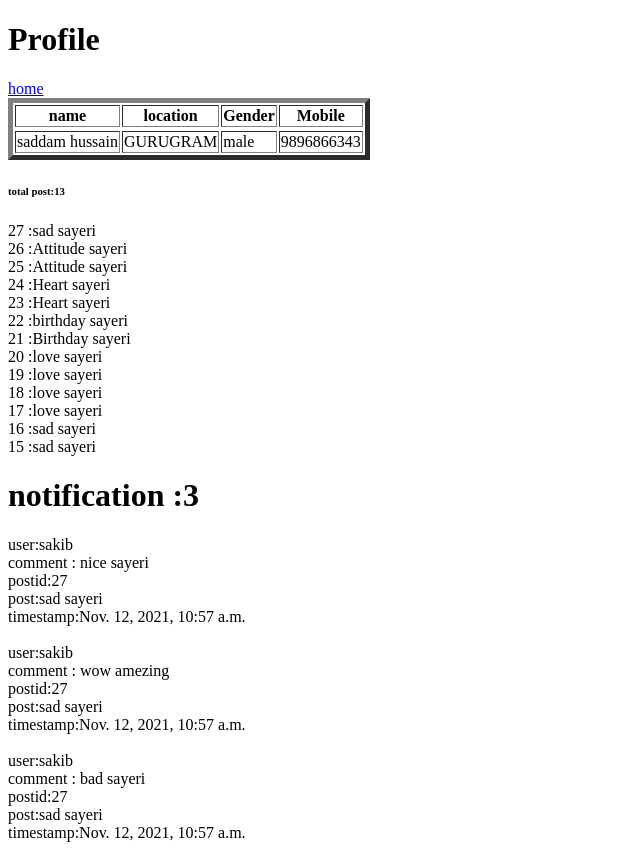
After one commit to saddamtayyub/blog_app, a Django app: page /profile in a window 1280 px wide. The commit adds this page. Shown: the whole page, without its empty margins (0-640 px from the left). Run offline with Django 3.2, Linux system fonts and the light colour scheme; a user stored in the database is signed in; data comes from the database, SQL or seed files in the repository; both versions use the stored data as it was after the commit.

Commit message:
blog_app

```diff
--- a/blog_app/admin.py
+++ b/blog_app/admin.py
@@ -1,9 +1,12 @@
 from django.contrib import admin
 
 # Register your models here.
-from .models import Post ,blogcomment,bloglike,likeoncomment
+from .models import Post ,blogcomment,bloglike,likeoncomment,UserProfile,notification
 
+
+admin.site.register(UserProfile)
 admin.site.register(Post)
 admin.site.register(blogcomment)
 admin.site.register(bloglike)
 admin.site.register(likeoncomment)
+admin.site.register(notification)
--- a/blog_app/models.py
+++ b/blog_app/models.py
@@ -1,8 +1,30 @@
 
 from django.db import models
 from django.contrib.auth.models import User
+from django.db.models.deletion import CASCADE
 from django.utils.timezone import now
+
+
 # Create your models here.
+
+class UserProfile(models.Model):
+    user = models.OneToOneField(User, related_name='profile',on_delete=CASCADE)
+    full_name=models.CharField(max_length=50)
+    location = models.CharField(max_length=140)
+    gender = models.CharField(max_length=140)
+    mobile=models.CharField(max_length=50)
+
+
+    def __str__(self):
+        return self.full_name
+
+
+
+
+
+
+
+
 
 cotegory=[('sad_sayeri','sad_sayeri'),
 ('love_sayeri','love_sayeri'),
@@ -70,3 +92,13 @@ class likeoncomment(models.Model):
     comenttid=models.IntegerField(null=True)
     parent=models.ForeignKey('self', on_delete=models.CASCADE, null=True)
     timestamp=models.DateTimeField(default=now)
+
+
+
+class notification(models.Model):
+    userc=models.ForeignKey(User, on_delete=models.CASCADE)
+    post=models.ForeignKey(Post, on_delete=models.CASCADE)
+    postid=models.IntegerField(null=True)
+    postauthor=models.CharField(max_length=50)
+    comment=models.TextField()
+    timestamp=models.DateTimeField(default=now)
--- a/blog_app/templates/postbyid.html
+++ b/blog_app/templates/postbyid.html
@@ -70,7 +70,7 @@
 
                 <form method="POST" action="/like">
                     {% csrf_token%}
-
+                    <input type="hidden" name="postauthor" value="{{post.author}}">
                      <input type="hidden" name="postid" value="{{post.id}}">
                     <input type="submit" value="like">
                 </form>
@@ -79,6 +79,7 @@
                 <form method="POST" action="/comment">
                     {% csrf_token%}
                     <input type="textarea" name="comment">
+                    <input type="hidden" name="postauthor" value="{{post.author}}">
                      <input type="hidden" name="postid" value="{{post.id}}">
                     <input type="submit" value="comment">
                 </form>  {%else%}
--- /dev/null
+++ b/blog_app/templates/profile.html
@@ -0,0 +1,47 @@
+<!DOCTYPE html>
+<html lang="en">
+<head>
+    <meta charset="UTF-8">
+    <meta http-equiv="X-UA-Compatible" content="IE=edge">
+    <meta name="viewport" content="width=device-width, initial-scale=1.0">
+    <title>user Profile</title>
+</head>
+<body>
+
+    <table border="5">
+        <h1>Profile</h1> <a href="/" >home</a>
+        <tr>
+            <thead>
+                <th>name</th>
+                <th>location</th>
+                <th>Gender</th>
+                <th>Mobile</th>
+            </thead>
+        </tr>
+        <tr>
+            <td>{{data.full_name}}</td>
+            <td>{{data.location}}</td>
+            <td>{{data.gender}}</td>
+            <td>{{data.mobile}}</td>
+        </tr>
+
+    </table>
+</body>
+
+<h6>total post:{{post.count}}</h6>
+<h1></h1>
+{% for post in post%}
+
+{{post.id}} :{{post.title}}  <br>
+{%endfor%}
+
+<h1>notification :{{noti.count}}</h1>
+
+{% for noti in noti%}
+user:{{noti.userc}} <br>
+comment : {{noti.comment}} <br>
+postid:{{noti.postid}} <br>
+post:{{noti.post}} <br>
+timestamp:{{noti.timestamp}}<br>
+<br>    {%endfor%}
+</html>
--- a/blog_app/templates/userdashboard.html
+++ b/blog_app/templates/userdashboard.html
@@ -34,6 +34,7 @@
             <div class=" col-md-8 col-md-10 mx-auto">
                 <div class="site-heading">
                     <h1 class=" site-heading my-4 mt-3 text-white"> Welcome {{user}}</h1>
+                    {% if request.user.is_superuser%}
                     <h1><p><a href="/post">create post</a></p> </h1>
                     <h6> <a href="/changepassword" >change password</a> </h6>
                     <h6> <a href="/logout" >log out</a> </h6>
@@ -64,7 +65,8 @@
             </div>
 
         </div>
-        {% endfor %}
+
+        {% endfor %}    {%endif%}
     </div>
 </div>
 </body>
--- a/blog_app/views.py
+++ b/blog_app/views.py
@@ -7,7 +7,7 @@ from django.shortcuts import render, redirect
 from django.http import request
 # decorator login
 from django.contrib.auth.decorators import login_required
-from .models import Post , blogcomment , bloglike,likeoncomment
+from .models import Post , blogcomment , bloglike,likeoncomment,UserProfile,notification
 from .forms import postform
 
 
@@ -15,6 +15,10 @@ from .forms import postform
 # user login logout
 from django.contrib.auth.forms import UserCreationForm
 from django.contrib.auth import authenticate, logout,login,update_session_auth_hash
+
+
+
+            #today task create user profile and send notification
 
 
 
@@ -46,6 +50,17 @@ def indexpage(request):
        return render(request,'index.html',{'data':data})
 
 
+
+
+# profile
+@login_required
+def profile(request):
+    user=request.user
+    data=UserProfile.objects.get(user=user)
+    post=Post.objects.filter(author=user)
+    noti=notification.objects.filter(postauthor=user).order_by('-id')[:10]
+    return render(request,'profile.html',{'data':data,'post':post,'noti':noti})
+    #return render(request,'profile.html',{'data':data,'post':post})
 
 
 
@@ -166,19 +181,26 @@ def update(request,id):
 
 
 def comment(request):
+    postauthor=request.POST['postauthor']
     comment=request.POST['comment']
     userc=request.user
     postid=request.POST['postid']
     d=postid
     post=Post.objects.get(id=postid)
-    print("==",comment,"gggg",userc,postid,post)
+    print(postauthor,"==",comment,"gggg",userc,postid,post)
+          # comment notication
+    # n=notification(userc=userc,post=post,postid=postid,
+    # postauthor=postauthor,comment=comment)
     d=blogcomment(comment=comment,userc=userc,post=post,postid=d)
     if comment=="":
         return redirect(f'/postbyid{post.id}')
     d.save()
-
+    n=notification(userc=userc,post=post,postid=postid,
+    postauthor=postauthor,comment=comment)
+    n.save()
     return redirect(f'/postbyid{post.id}')
     #return HttpResponse('comment successfully')
+
 
 
 def like(request):
--- a/my_blog_project/urls.py
+++ b/my_blog_project/urls.py
@@ -28,6 +28,7 @@ admin.site.index_title="MY SHAYERI BLOG"
 urlpatterns = [
     path('admin/', admin.site.urls),
     path('',views.indexpage,name='home'),
+    path('profile',views.profile,name='profile'),
     path('login',views.loginuser, name='login'),
     path('signupuser',views.signupuser,name='signupuser'),
     path('changepassword',views.change_password,name='changepassword'),
```
Also changed, not shown: blog_app/templates/base.html (+12 -3 lines), blog_app/migrations/0014_userprofile.py (added), blog_app/migrations/0015_delete_userprofile.py (added), blog_app/migrations/0016_userprofile.py (added), blog_app/migrations/0017_notification.py (added), blog_app/migrations/0018_alter_notification_comment.py (added), blog_app/migrations/0019_alter_notification_comment.py (added), db.sqlite3.
